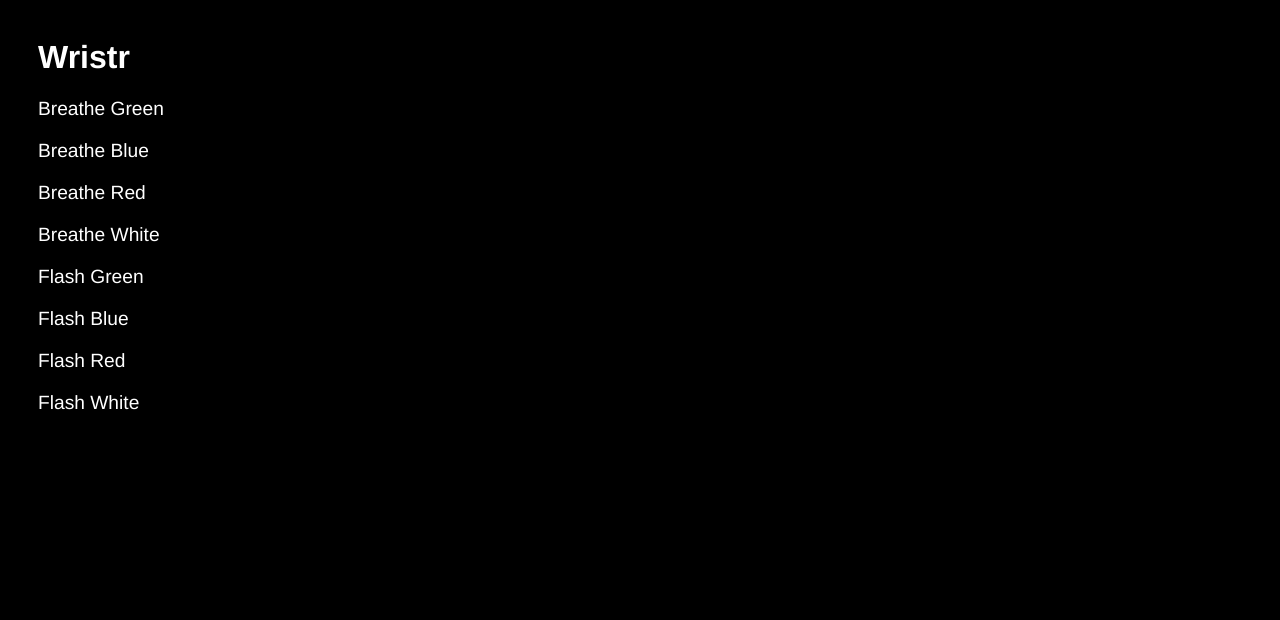
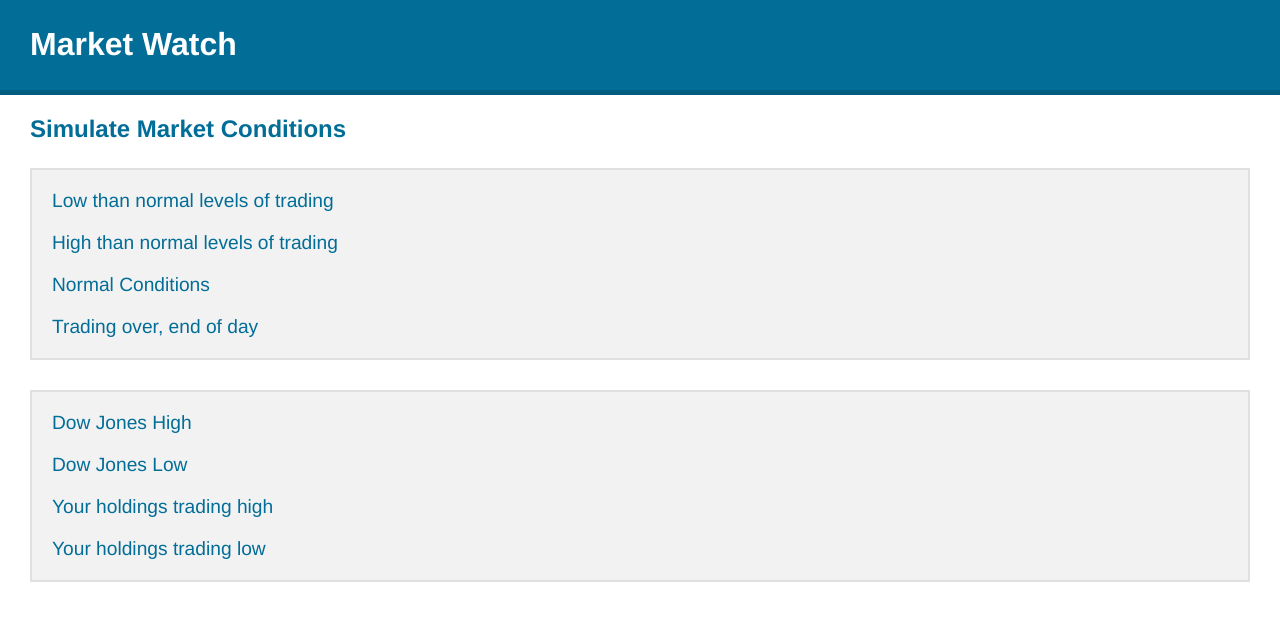
Before and after one commit to MoonshotLab/Market-Watch, a website: page public/index.html in a window 1280 px wide. Drawn offline with Linux system fonts and the light colour scheme.

Commit message:
better interface

```diff
--- a/public/app.css
+++ b/public/app.css
@@ -1,22 +1,40 @@
+header{
+  padding: 5px 30px;
+  border-bottom: 5px solid #015C80;
+  background-color: #026D97;
+  color: white;
+}
+
 body{
-  background-color: black;
+  background-color: white;
   font-family: 'Helvetica';
-  color: white;
-  padding:10px 30px;
+  color: #026D97;
+  padding: 0;
+  margin: 0;
+}
+
+section{
+  padding: 0px 30px;
+}
+
+h2{
+  margin-bottom: 25px;
 }
 
 a{
-  color: white;
+  color: #026D97;
   text-decoration: none;
 }
 
 ul{
+  background-color: rgba(0,0,0,.05);
+  border: 2px solid rgba(0, 0, 0, .075);
   list-style-type: none;
-  margin: 0;
-  padding:0;
+  padding: 20px 0 0 0;
+  margin-bottom: 30px;
 }
 
 li{
   font-size: 120%;
-  padding-bottom: 20px;
+  padding: 0 20px 20px;
 }
--- a/public/index.html
+++ b/public/index.html
@@ -16,18 +16,24 @@
   </head>
 
   <body>
-    <h1>Wristr</h1>
-    <ul>
-      <li><a class='button' data-val='0' data-color='green' href='#'>Breathe Green</a></li>
-      <li><a class='button' data-val='0' data-color='blue' href='#'>Breathe Blue</a></li>
-      <li><a class='button' data-val='0' data-color='red' href='#'>Breathe Red</a></li>
-      <li><a class='button' data-val='0' data-color='white' href='#'>Breathe White</a></li>
-    </ul>
-    <ul>
-      <li><a class='button' data-val='1' data-color='green' href='#'>Flash Green</a></li>
-      <li><a class='button' data-val='1' data-color='blue' href='#'>Flash Blue</a></li>
-      <li><a class='button' data-val='1' data-color='red' href='#'>Flash Red</a></li>
-      <li><a class='button' data-val='1' data-color='white' href='#'>Flash White</a></li>
-    </ul>
+    <header>
+      <h1>Market Watch</h1>
+    </header>
+
+    <section>
+      <h2>Simulate Market Conditions</h2>
+      <ul>
+        <li><a class='button' data-val='0' data-color='green' href='#'>Low than normal levels of trading</a></li>
+        <li><a class='button' data-val='0' data-color='red' href='#'>High than normal levels of trading</a></li>
+        <li><a class='button' data-val='0' data-color='blue' href='#'>Normal Conditions</a></li>
+        <li><a class='button' data-val='0' data-color='white' href='#'>Trading over, end of day</a></li>
+      </ul>
+      <ul>
+        <li><a class='button' data-val='1' data-color='green' href='#'>Dow Jones High</a></li>
+        <li><a class='button' data-val='1' data-color='white' href='#'>Dow Jones Low</a></li>
+        <li><a class='button' data-val='1' data-color='blue' href='#'>Your holdings trading high</a></li>
+        <li><a class='button' data-val='1' data-color='red' href='#'>Your holdings trading low</a></li>
+      </ul>
+    </section>
   </body>
 </html>
```
